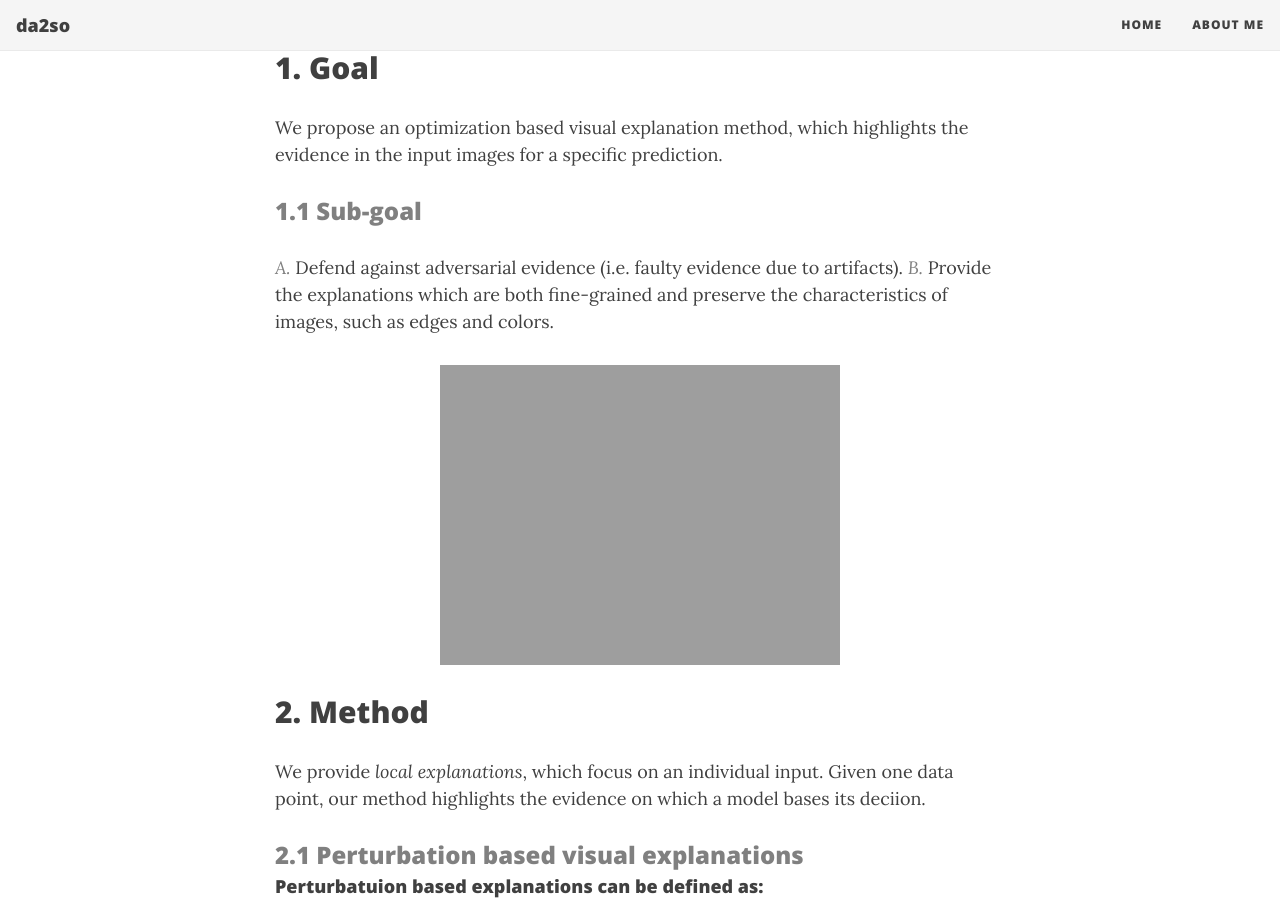
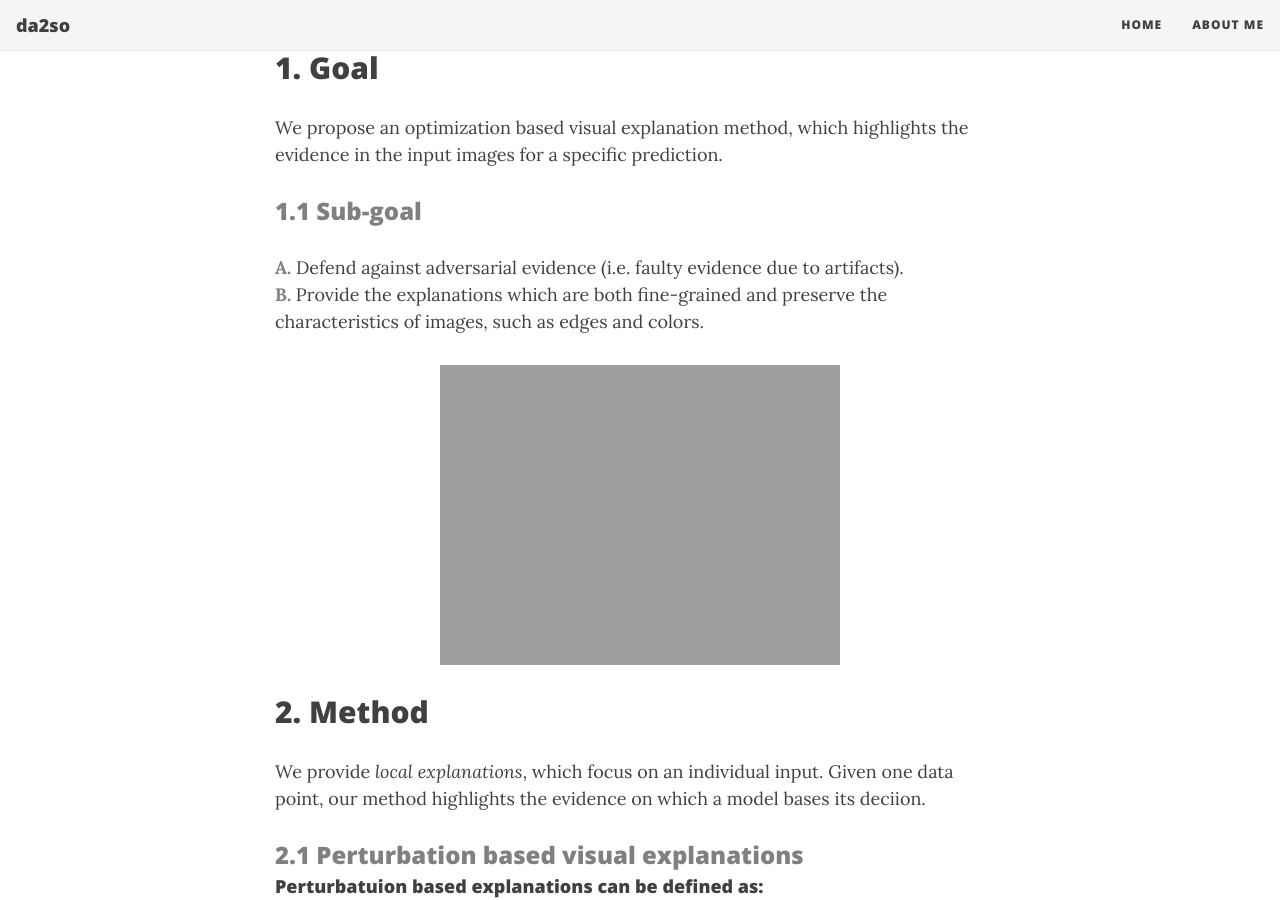
Before and after one commit to da2so/da2so.github.io, a Jekyll site: the page built from _posts/2020-08-17-Interpretable_And_Fine-grained_Visual_Explanations_For_Convolutional_Neural_Networks.md, in a window 1280 px wide and 900 px high, scrolled down 354 px. Built offline with Jekyll 4.4.1, drawn with Linux system fonts in a browser that asks for light colours; nearby versions of some CDN libraries; formulas are drawn with MathJax 3.

Commit message:
Update 2020-08-17-Interpretable_And_Fine-grained_Visual_Explanations_For_Convolutional_Neural_Networks.md

```diff
--- a/_posts/2020-08-17-Interpretable_And_Fine-grained_Visual_Explanations_For_Convolutional_Neural_Networks.md
+++ b/_posts/2020-08-17-Interpretable_And_Fine-grained_Visual_Explanations_For_Convolutional_Neural_Networks.md
@@ -14,8 +14,8 @@
 
 ### <span style="color:gray">1.1 Sub-goal </span>
 
-<span style="color:gray">*A.*</span> Defend against adversarial evidence (i.e. faulty evidence due to artifacts).
-<span style="color:gray">*B.*</span> Provide the explanations which are both fine-grained and preserve the characteristics of images, such as edges and colors.
+<span style="color:gray">**A.**</span> Defend against adversarial evidence (i.e. faulty evidence due to artifacts).
+<span style="color:gray">**B.**</span> Provide the explanations which are both fine-grained and preserve the characteristics of images, such as edges and colors.
 
 ![1](https://da2so.github.io/assets/post_img/2020-08-17-Interpretable_And_Fine-grained_Visual_Explanations_For_Convolutional_Neural_Networks/1.png){: .mx-auto.d-block :}
 
```
